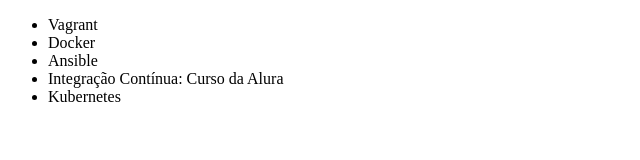
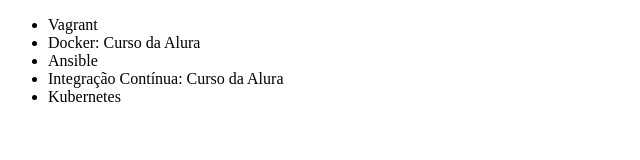
Before and after one commit to rafa-rp/alura-git, a plain HTML site: page index.html in a window 1280 px wide. Shown: the full height of the page, 0-640 px from the left. Drawn offline with Linux system fonts and the light colour scheme.

Commit message:
Alterando o curso de docker para teste de conflito

```diff
--- a/index.html
+++ b/index.html
@@ -7,7 +7,7 @@
 <body>
     <ul>
         <li>Vagrant</li>
-        <li>Docker</li>
+        <li>Docker: Curso da Alura</li>
         <li>Ansible</li>
         <li>Integração Contínua: Curso da Alura</li>
         <li>Kubernetes</li>
```
